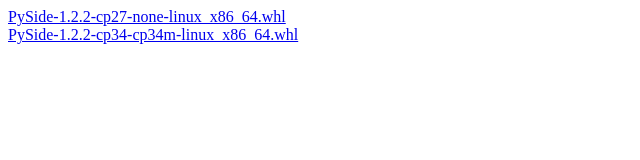
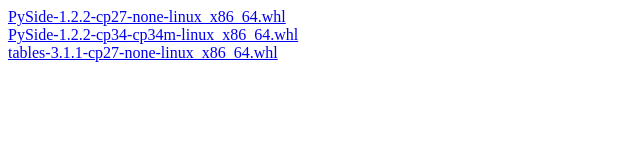
Before and after one commit to parkin/python-wheelhouse, a plain HTML site: page index.html in a window 1280 px wide. Shown: the whole page, without its empty margins (0-640 px from the left). Drawn offline with Linux system fonts and the light colour scheme.

Commit message:
added tables

```diff
--- a/index.html
+++ b/index.html
@@ -4,6 +4,7 @@
 
 <a href="PySide-1.2.2-cp27-none-linux_x86_64.whl">PySide-1.2.2-cp27-none-linux_x86_64.whl</a></br>
 <a href="PySide-1.2.2-cp34-cp34m-linux_x86_64.whl">PySide-1.2.2-cp34-cp34m-linux_x86_64.whl</a></br>
+<a href="tables-3.1.1-cp27-none-linux_x86_64.whl">tables-3.1.1-cp27-none-linux_x86_64.whl</a></br>
 
 </body>
 </html>
```
Also changed, not shown: 1 other file.
